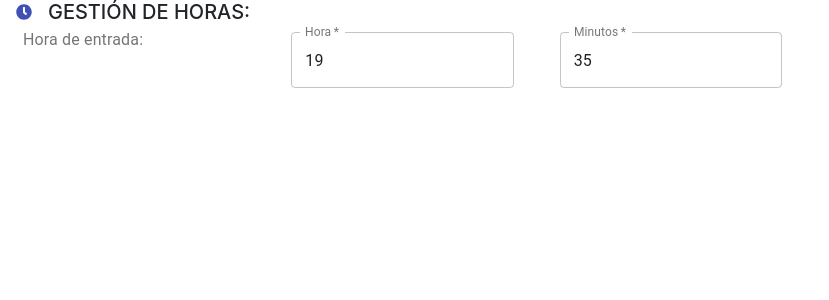
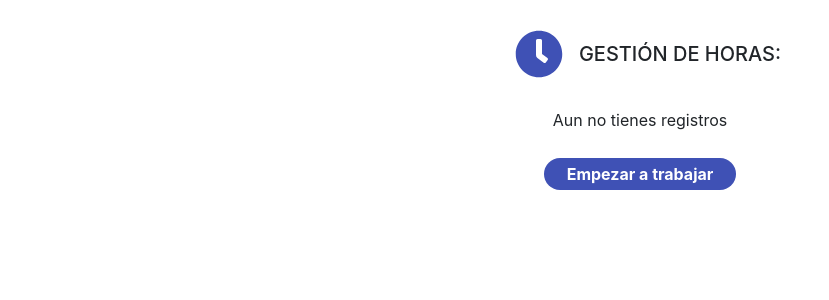
Before and after one commit to Timetable-management/FrontPage, a React (Create React App) app: page /principalPage in a window 1280 px wide. Shown: the top 300 px of the page, without its empty margins (0-829 px from the left). Built offline with nearby package versions, Linux system fonts and the light colour scheme; the HTML template or start-up script is replaced by a standard one.

Commit message:
working on timeRegistration component

```diff
--- a/src/PrincipalPage/TimeRegistration.js
+++ b/src/PrincipalPage/TimeRegistration.js
@@ -13,6 +13,7 @@ import FormControl from '@material-ui/core/FormControl';
 import { faClock } from '@fortawesome/free-solid-svg-icons';
 import MyContext from '../context';
 import './TimeRegistration.scss';
+import PropTypes from 'prop-types'
 
 
 function TimeRegistration() {
@@ -29,80 +30,141 @@ function TimeRegistration() {
             margin: theme.spacing(1),
         },
     }));
+    const classes = useStyles(); //MaterialUI classes
+    const clock = <FontAwesomeIcon icon={faClock} size="3x" color="#3F51B5" /> //Clock Icon
 
-    //Clock Icon
-    const clock = <FontAwesomeIcon icon={faClock} size="fa-3x" color="#3F51B5" />
-
-    //------START STATE:------
     const contextInfo = useContext(MyContext); //Global Context
 
-    //To get actual minutes and seconds
-    let date = new Date();
+    //GLOBAL Cases Types
+    const type = Object.freeze({
+        Hora_de_entrada: 0,
+        Hora_de_salida: 1,
+        Hora_de_inicio_de_pausa: 2,
+        Hora_de_final_de_pausa: 3
+    })
+    //Translation cases
+    const typeToString = (type) => {
+        switch (type) {
+            case 0:
+                return 'Hora de entrada';
+            case 1:
+                return 'Hora de salida';
+            case 2:
+                return 'Hora de inicio de pausa';
+            case 3:
+                return 'Hora de final de pausa';
+        }
+    }
+    //Depending on the Type, Paint diferents buttons. Each button have it own function
+    const buttonCase = (type) => {
+        switch (type) {
+            case 0:
+                return (
+                    <div>
+                        <button onClick={()=> startPause()}>Inicio de pausa</button>
+                        <button onClick={() => endWork()}>Fin de trabajo</button>
+                    </div>
+                )
+            case 2:
+                return(
+                    <button onClick={() => endPause()}>Fin de pausa</button>
+                )
+            case 3:
+                return(
+                    <div>
+                        <button onClick={() => startPause()}>Inicio de pausa</button>
+                        <button onClick={() => endWork()}>Fin de trabajo</button>
+                    </div>
+                )
+        }
+    }
+    //BUTTONS FUNCTIONS
+    //Button on startWork
+    let startWorking = () => {
+        setTimeTable([...timeTable, {
+            type: type.Hora_de_entrada,
+            dateTime: date
+        }])
+    }
+    let startPause = () =>{
+        setTimeTable([...timeTable, {
+            type: type.Hora_de_inicio_de_pausa,
+            dateTime: date
+        }])
+    }
+    let endWork = () => {
+        setTimeTable([...timeTable, {
+            type: type.Hora_de_salida,
+            dateTime: date
+        }])
+    }
+    let endPause = () => {
+        setTimeTable([...timeTable, {
+            type: type.Hora_de_final_de_pausa,
+            dateTime: date
+        }])
+    }
 
-    const [timeTable, setTimeTable] = useState({
-        startWorkHours: date.getHours(),
-        startWorkMinutes: date.getMinutes(),
-        startPauseHours: 0,
-        startPauseMinutes: 0,
-        stopPauseHours: 0,
-        stopPauseMinutes: 0,
-        stopWorkHours: 0,
-        stopWorkMinutes: 0
-    })
-    //------END STATE:------
+    let date = new Date();//To get actual minutes and seconds
+    //Here we are going to push the input registers --> CONTEXT
+    const [timeTable, setTimeTable] = useState([
 
+    ])
     //Copy the timeTable state to the context every time that this state change
     let updateComponentToContext = () => {
         contextInfo.setHooksState({ ...contextInfo.hooksState, timeTable })
     }
     useEffect(() => { updateComponentToContext() }, [timeTable]);
-    const classes = useStyles();
 
-    //Button on submit
-    let submitInfo = () => {
-        console.log('Formulario enviado')
+    //Edit time -> Function to change the hours of an input
+    let changeHours = (hourValue, index) => {
+        let array = [...timeTable];
+        array[index].dateTime.setHours(hourValue);
+        return array;
+    }
+    //Edit time -> Function to change the minutes of an input
+    let changeMinutes = (minuteValue, index) => {
+        let array = [...timeTable];
+        array[index].dateTime.setMinutes(minuteValue);
+        return array;
     }
 
     return (
         <div className="container-fluid timeRegistration">
-            <div className="row alignItems">
+            <div className="row titleSection">
                 <div className="clockIcon">{clock}</div>
                 <h5>GESTIÓN DE HORAS:</h5>
             </div>
-
-            <div className="row timeForm">
-                <form className={classes.root} noValidate autoComplete="off" onSubmit={(event) => submitInfo(event)} style={{ display: "flex" }}>
-                    <div className="col">
-                        <InputLabel htmlFor="Hora de entrada:">Hora de entrada:</InputLabel>
-                    </div>
-                    <div className="col">
+            <div className="timeForm">
+                {timeTable.length === 0 ? <p>Aun no tienes registros</p>
+                    : <form className={classes.root} noValidate autoComplete="off" style={{ display: "flex", flexDirection:"column" }}>
+                        {timeTable.map((register, index) =>
+                            <div className="row rowInput">
+                                <p className="typeRegistration">{typeToString(register.type)}</p>
+                                <div className="col-12 col-sm-2 alignInput">
                                     <TextField
                                         id="outlined-helperText"
-                            label="Hora"
-                            defaultValue={timeTable.startWorkHours}
+                                        label='Hora'
+                                        defaultValue={register.dateTime.getHours().toString().padStart(2, '0')}
                                         variant="outlined"
-                            onChange={(event) => setTimeTable({ ...timeTable, startWorkHours: event.target.value })} required />
+                                        onChange={(event) => setTimeTable(changeHours(event.target.value, index))} required />
                                 </div>
-                    <div className="col">
+                                <div className="col-12 col-sm-2 alignInput">
                                     <TextField
                                         id="outlined-helperText"
-                            label="Minutos"
-                            defaultValue={timeTable.startWorkMinutes}
+                                        label='Minutos'
+                                        defaultValue={register.dateTime.getMinutes().toString().padStart(2, '0')}
                                         variant="outlined"
-                            onChange={(event) => setTimeTable({ ...timeTable, startWorkMinutes: event.target.value })} required />
+                                        onChange={(event) => setTimeTable(changeMinutes(event.target.value, index))} required />
                                 </div>
-
-                    {/*
-                    <Button
-                        type="submit"
-                        variant="contained"
-                        color="primary"
-                        className={classes.button}
-                        endIcon={<Icon>send</Icon>}
-                    >
-                        Enviar
-                    </Button> */}
+                            </div>
+                        )}
                     </form>
+                }
+            </div>
+            <div>
+                {timeTable.length === 0 ? <button onClick={() => startWorking()}>Empezar a trabajar</button>
+                    : buttonCase(timeTable[timeTable.length - 1].type)}
             </div>
         </div>
     );
--- a/src/PrincipalPage/TimeRegistration.scss
+++ b/src/PrincipalPage/TimeRegistration.scss
@@ -1,27 +1,58 @@
 .timeRegistration {
-    & h5 {
-        margin: 0;
-    }
+    display: flex;
+    flex-direction: column;
+    align-items: center;
 
-    & .alignItems {
+    & .titleSection {
         display: flex;
         align-items: center;
-    }
+        margin: 30px 0;
 
         & .clockIcon {
             margin: 0 16px;
         }
 
-    & .timeForm {
+        & h5 {
+            margin: 0;
+        }
+    }
+
     & .aligItems {
         display: flex;
         justify-content: center;
         margin: 20px 0;
     }
 
-        & .alert {
-            font-size: x-small !important;
+    & .timeForm {
+        & .rowInput {
+            width: 100%;
+            align-items: center;
+            justify-content: center;
+
+            & .alignInput {
+                justify-content: center;
+                display: flex;
+                @media screen and (max-width: 575px){
+                    margin: 10px 0;
+                }
+            }
+
+            & .typeRegistration {
+                min-width: 200px;
+                margin-bottom: 0 !important;
             }
         }
 
     }
+
+    & button {
+        background-color: #3F51B5;
+        color: white;
+        font-weight: bold;
+        border-style: none;
+        border-radius: 20px;
+        margin: 10px;
+        padding: 4px 23px;
+    }
+
+}
```
Lines whose indentation alone changed are shown as unchanged.
